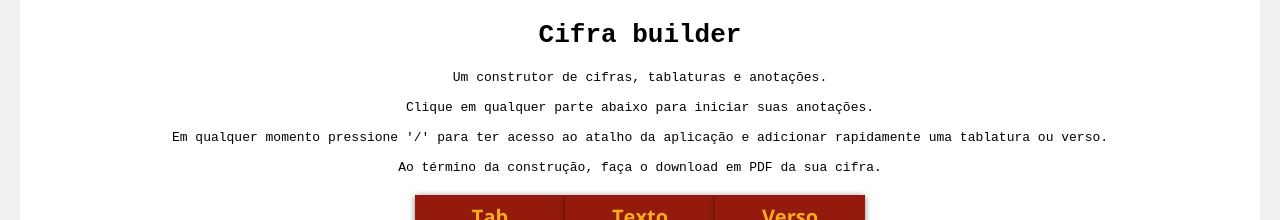
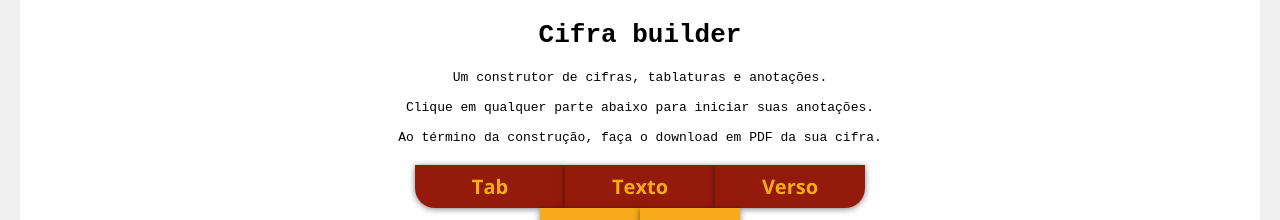
Before and after one commit to renatoalmeida49/your-tab, a Vue app: page / in a window 1280 px wide. Shown: the top 220 px of the page. Built offline with nearby package versions, Linux system fonts and the light colour scheme.

Commit message:
feat(app.vue): copy

```diff
--- a/src/App.vue
+++ b/src/App.vue
@@ -7,11 +7,6 @@
         <p>Um construtor de cifras, tablaturas e anotações.</p>
 
         <p>Clique em qualquer parte abaixo para iniciar suas anotações.</p>
-
-        <p>
-          Em qualquer momento pressione '/' para ter acesso ao atalho da
-          aplicação e adicionar rapidamente uma tablatura ou verso.
-        </p>
 
         <p>Ao término da construção, faça o download em PDF da sua cifra.</p>
       </section>
```
